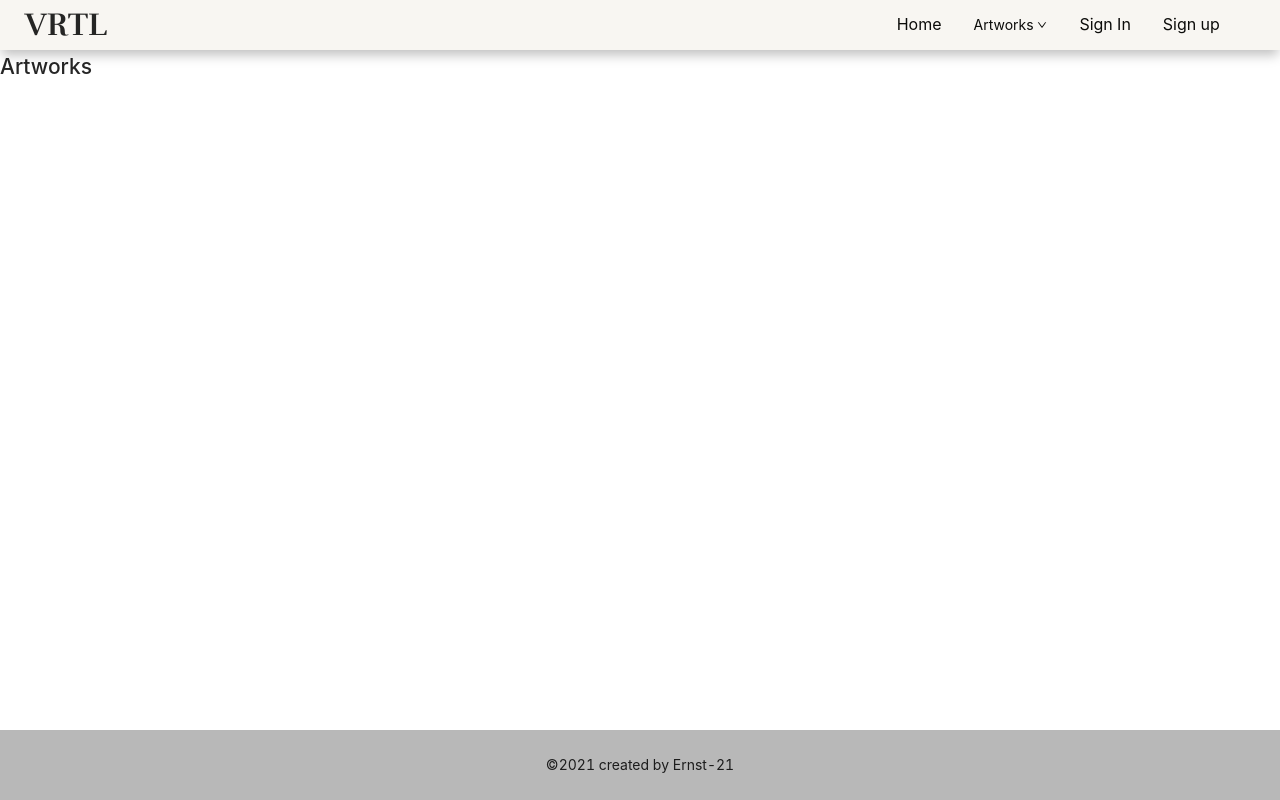
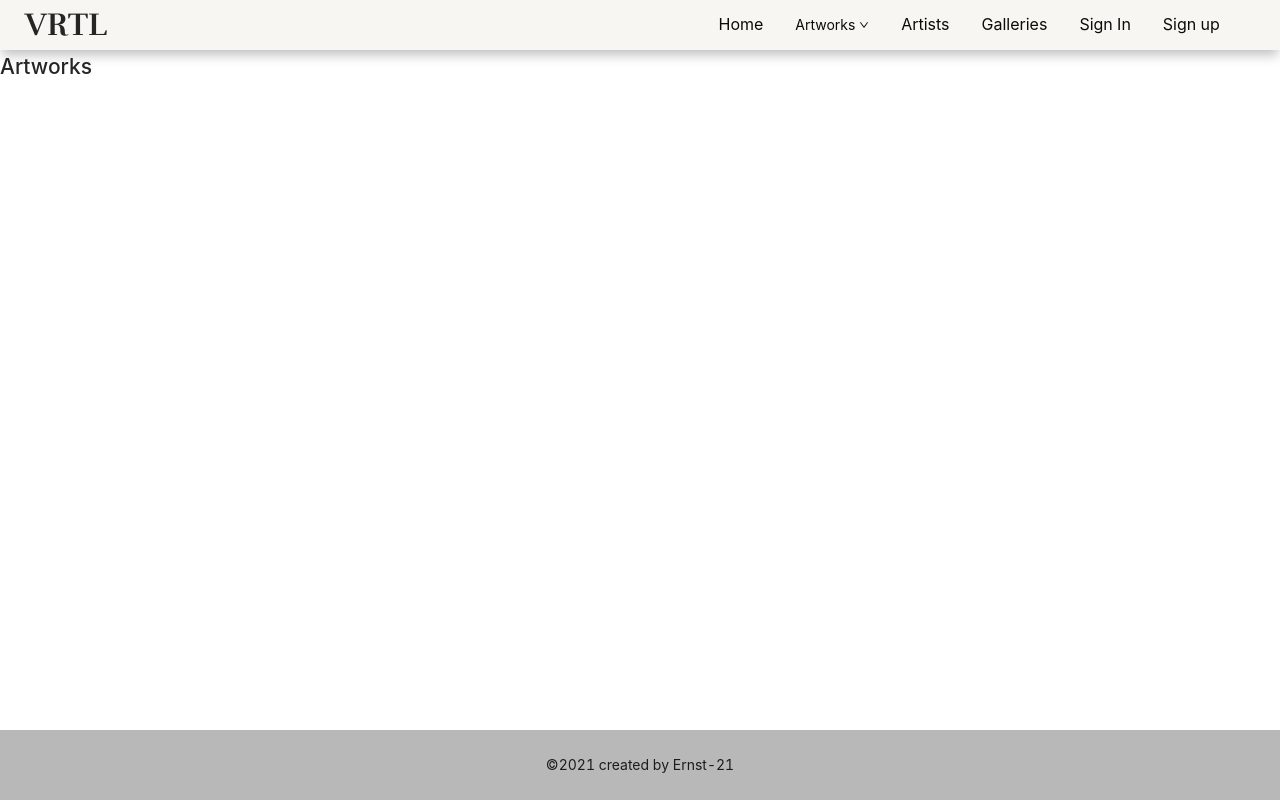
Before and after one commit to ernst-21/art-gallery, a React (Create React App) app in the folder client/: page /artworks in a window 1280 px wide. Built offline with nearby package versions, Linux system fonts and the light colour scheme.

Commit message:
created home-carousel and fixed issues.

```diff
--- a/client/src/MainRouter.js
+++ b/client/src/MainRouter.js
@@ -1,7 +1,9 @@
 import React from 'react';
 import { Route, Switch } from 'react-router-dom';
-import Home from './layout/Content/Home';
+import Home from './layout/Content/Home/Home';
 import Artworks from './layout/Content/Artworks';
+import Artists from './layout/Content/Artists';
+import Galleries from './layout/Content/Galleries';
 import Users from './modules/user/Users';
 import Signup from './modules/user/Signup';
 import Signin from './modules/auth/Signin';
@@ -19,6 +21,8 @@ const MainRouter = () => {
       <Switch>
         <Route exact path="/" component={Home} />
         <Route path="/artworks" component={Artworks} />
+        <Route path="/artists" component={Artists} />
+        <Route path="/galleries" component={Galleries} />
         <Route path="/users" component={Users} />
         <Route path="/signup" component={Signup} />
         <Route path="/signin" component={Signin} />
--- /dev/null
+++ b/client/src/layout/Content/Artists.js
@@ -0,0 +1,13 @@
+import React from 'react';
+
+const Artists = () => {
+  return (
+    <div className='artists-page'>
+      <h2>
+        Artists
+      </h2>
+    </div>
+  );
+};
+
+export default Artists;
--- a/client/src/layout/Content/Artworks.js
+++ b/client/src/layout/Content/Artworks.js
@@ -7,7 +7,6 @@ const Artworks = () => {
         Artworks
       </h2>
     </div>
-
   );
 };
 
--- /dev/null
+++ b/client/src/layout/Content/Galleries.js
@@ -0,0 +1,11 @@
+import React from 'react';
+
+const Galleries = () => {
+  return (
+    <div className='galleries-page'>
+      <h2>Galleries</h2>
+    </div>
+  );
+};
+
+export default Galleries;
--- /dev/null
+++ b/client/src/layout/Content/Home/ArtworksCarousel.js
@@ -0,0 +1,17 @@
+import React from 'react';
+import { Carousel } from 'antd';
+import { forCarousel } from '../../../mockData';
+
+const ArtworksCarousel = () => {
+  return (
+    <Carousel>
+      {forCarousel.map((item, i) => (
+        <div className="carousel-image-container" key={i}>
+          <img className='carousel-image' src={item.url} alt="carousel-photo" />
+        </div>
+      ))}
+    </Carousel>
+  );
+};
+
+export default ArtworksCarousel;
--- a/client/src/layout/Content/Home.js
+++ b/client/src/layout/Content/Home/Home.js
@@ -1,13 +1,11 @@
 import React from 'react';
+import ArtworksCarousel from './ArtworksCarousel';
 
 const Home = () => {
   return (
     <div className='home-page'>
-      <h2>
-        HOME
-      </h2>
+      <ArtworksCarousel />
     </div>
-
   );
 };
 
--- a/client/src/layout/Navbar/MenuItems.js
+++ b/client/src/layout/Navbar/MenuItems.js
@@ -26,6 +26,24 @@ const MenuItems = (props) => {
           Artworks
         </NavLink>
       </li>) : (<li><ArtworksMenu history={props.history} /></li>)}
+      <li onClick={props.onClick}>
+        <NavLink
+          style={isActive(props.history, '/artists')}
+          onClick={props.onClick}
+          to="/artists"
+        >
+          Artists
+        </NavLink>
+      </li>
+      <li onClick={props.onClick}>
+        <NavLink
+          style={isActive(props.history, '/galleries')}
+          onClick={props.onClick}
+          to="/galleries"
+        >
+          Galleries
+        </NavLink>
+      </li>
       {!auth.isAuthenticated() && (
         <>
           <li onClick={props.onClick}>
--- a/client/src/modules/user/EditProfile.js
+++ b/client/src/modules/user/EditProfile.js
@@ -27,23 +27,31 @@ const EditProfile = () => {
     return () => showErrorModal(null);
   }, [error, httpError, showErrorModal]);
 
-  const { data: user, isLoading, isError } = useQuery(['user', userId], () => read({ userId: userId }, { t: jwt.token }).then(data => data), { onError: () => setRedirectToSignin(true) });
+  const { data: user, isLoading, isError } = useQuery(
+    ['user', userId],
+    () => read({ userId: userId }, { t: jwt.token }).then((data) => data),
+    { onError: () => setRedirectToSignin(true) }
+  );
 
   const queryClient = useQueryClient();
 
-  const { mutate: updateUserMutation } = useMutation((user) => update({ userId: userId }, { t: jwt.token }, user).then(data => data), {
+  const { mutate: updateUserMutation } = useMutation(
+    (user) =>
+      update({ userId: userId }, { t: jwt.token }, user).then((data) => data),
+    {
       onSuccess: (data) => {
         queryClient.setQueryData(['user', data._id], data);
         auth.clearJWT(() => history.push('/signin'));
         success('Account successfully updated. Please sign in');
       },
       onError: (data) => console.log(data)
-  });
+    }
+  );
 
   if (auth.isAuthenticated() && redirectToSignin) {
-    return <Redirect to='/' />;
+    return <Redirect to="/" />;
   } else if (!auth.isAuthenticated()) {
-    return <Redirect to='/signin' />;
+    return <Redirect to="/signin" />;
   }
 
   const handleImageChange = (info) => {
@@ -66,7 +74,7 @@ const EditProfile = () => {
   };
 
   if (isError) {
-    return <Redirect to='/info-network-error' />;
+    return <Redirect to="/info-network-error" />;
   }
 
   return (
@@ -91,12 +99,17 @@ const EditProfile = () => {
             </p>
             <div className="upload-avatar__container">
               {user && user.pic ? (
-                <div className='photo-icon-container'>
+                <div className="photo-icon-container">
                   <Avatar size={110} src={user.pic} alt="avatar" />{' '}
                   {user.pic && (
                     <DeleteOutlined
                       style={{ marginTop: '.4rem' }}
-                      onClick={() => queryClient.setQueryData(['user', user._id], {...user, pic: ''})}
+                      onClick={() =>
+                        queryClient.setQueryData(['user', user._id], {
+                          ...user,
+                          pic: ''
+                        })
+                      }
                     />
                   )}
                 </div>
@@ -199,9 +212,11 @@ const EditProfile = () => {
                   <Input.Password />
                 </Form.Item>
                 <Form.Item>
-                  <Button type="primary" htmlType="submit">
+                  <div className="submit-btn-container">
+                    <Button className='submit-btn' type="primary" htmlType="submit">
                       Update
                     </Button>
+                  </div>
                 </Form.Item>
               </Form>
             )}
--- a/client/src/styles/home.less
+++ b/client/src/styles/home.less
@@ -0,0 +1,8 @@
+.home-page {
+  display: block;
+  div .carousel-image {
+    height: 400px;
+    width: 100vw;
+    filter: brightness(30%);
+  }
+}
--- a/client/src/styles/navbar.less
+++ b/client/src/styles/navbar.less
@@ -82,7 +82,7 @@ nav {
       display: grid;
       align-items: center;
       text-align: center;
-      height: 10%;
+      height: 30%;
     }
   }
 }
```
Lines whose indentation alone changed are shown as unchanged.
